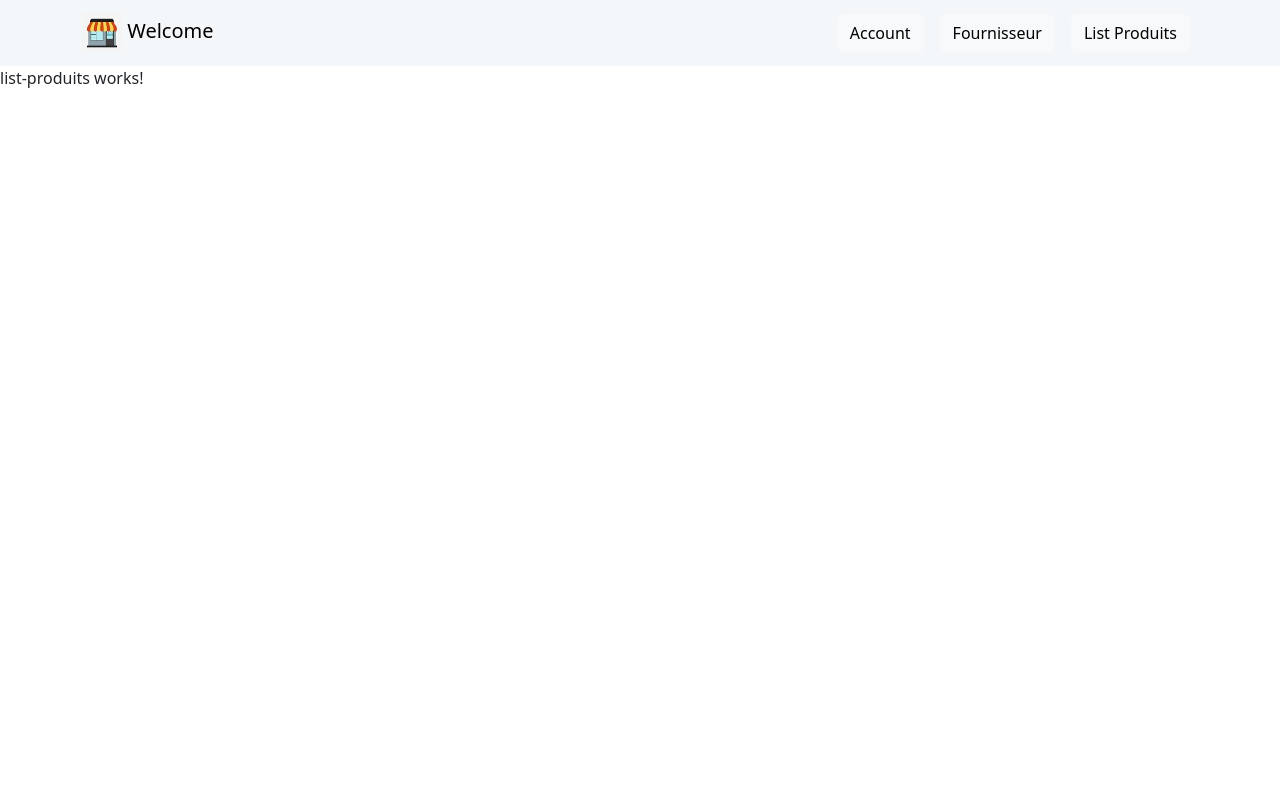
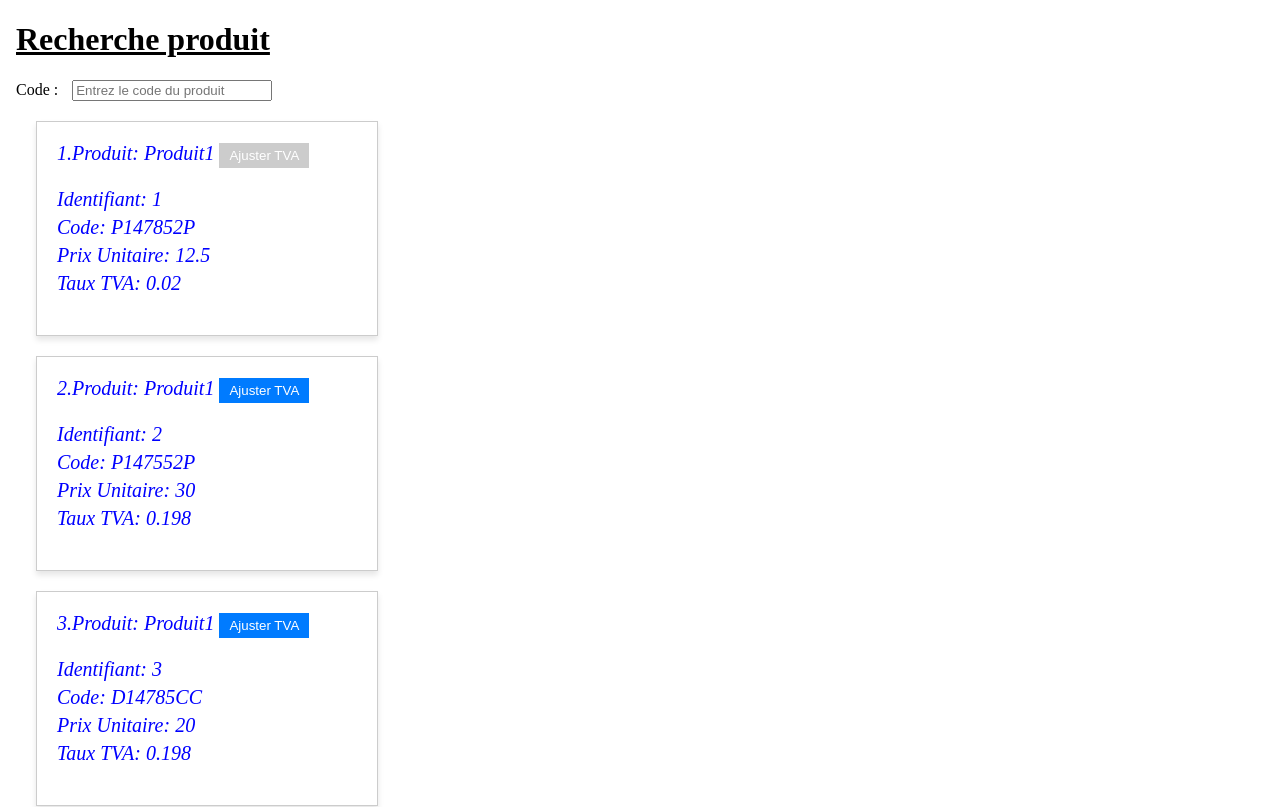
Before and after one commit to bilelZouaoui00/Angular_TWIN4, an Angular app: page /produits in a window 1280 px wide. Shown: the top 807 px of the page. Built offline with nearby package versions, Linux system fonts and the light colour scheme.

Commit message:
feat: implement ts and interface product component

```diff
--- a/src/app/list-produits/list-produits.component.css
+++ b/src/app/list-produits/list-produits.component.css
@@ -0,0 +1,50 @@
+
+      /* Style for the rectangle */
+      .rectangle {
+        border: 1px solid #ccc;
+        padding: 20px;
+        width: 300px;
+        margin: 20px;
+        box-shadow: 0 4px 6px rgba(0, 0, 0, 0.1);
+      }
+
+      /* Style for the button */
+      .rectangle button {
+        background-color: #007bff;
+        color: white;
+        border: none;
+        padding: 5px 10px;
+        cursor: pointer;
+      }
+
+      .rectangle button:disabled {
+        background-color: #ccc;
+        cursor: not-allowed;
+      }
+
+      /* Style for the list */
+      .rectangle ul {
+        list-style-type: none;
+        padding: 0;
+      }
+
+      /* Style for list items */
+      .rectangle li {
+        margin-bottom: 5px;
+      }
+
+
+
+/* // */
+.form-group {
+  margin-bottom: 10px;
+}
+
+label {
+  display: inline-block;
+  width: 150px; /* Ajustez la largeur en fonction de vos besoins */
+}
+
+input {
+  width: 200px; /* Ajustez la largeur en fonction de vos besoins */
+}
--- a/src/app/list-produits/list-produits.component.html
+++ b/src/app/list-produits/list-produits.component.html
@@ -1,2 +1,93 @@
-<app-navbar></app-navbar>
-<p>list-produits works!</p>
+<!DOCTYPE html>
+<html lang="en">
+  <head>
+    <meta charset="UTF-8" />
+    <meta name="viewport" content="width=device-width, initial-scale=1.0" />
+    <title>Product Information</title>
+    <style>
+    </style>
+  </head>
+  <body>
+    <h1><u>Recherche produit </u></h1>
+
+    Code :
+    <input
+      [(ngModel)]="codeRecherche"
+      placeholder="Entrez le code du produit"
+      type="search"
+      style="margin-left: 10px"
+    />
+    <!-- Rectangle with content -->
+    <div *ngFor="let item of items">
+      <div
+        *ngIf="item.code.includes(codeRecherche)"
+        class="rectangle"
+        [ngStyle]="{
+          color: item.prixUnitaire <= 50 ? 'blue' : 'black',
+          'font-style': item.prixUnitaire <= 50 ? 'italic' : 'normal',
+          'font-size.px': item.prixUnitaire <= 50 ? 20 : 16
+        }"
+      >
+        {{ item.idProduit }}.Produit: {{ item.libelle }}
+        <button [disabled]="item.tauxTVA == 0.02" (click)="AjusterTVA(item)">
+          Ajuster TVA
+        </button>
+        <br /><span *ngIf="item.boutonClique">TVA modifiée</span>
+
+        <ul>
+          <li [ngStyle]="">Identifiant: {{ item.idProduit }}</li>
+          <li>Code: {{ item.code }}</li>
+          <li>Prix Unitaire: {{ item.prixUnitaire }}</li>
+          <li>Taux TVA: {{ item.tauxTVA }}</li>
+        </ul>
+      </div>
+      <!-- Property binding pour manipuler la propriété style :  -->
+      <!-- <div [style.color]="produit.prixUnitaire <= 50 ? 'blue' : 'black'"
+      [style.font-style]="produit.prixUnitaire <= 50 ? 'italic' : 'normal'"
+      [style.font-size.px]="produit.prixUnitaire <= 50 ? 20 : 16"> -->
+
+      <!-- La directive ngStyle -->
+      <!-- <div [ngStyle]="{'color': produit.prixUnitaire <= 50 ? 'blue' : 'black',
+      'font-style': produit.prixUnitaire <= 50 ? 'italic' : 'normal',
+      'font-size.px': produit.prixUnitaire <= 50 ? 20 : 16}"> -->
+
+      <!-- La directive ngClass -->
+      <!-- <div [ngClass]="{'blue-text': produit.prixUnitaire <= 50,
+      'italic-text': produit.prixUnitaire <= 50,
+      'large-text': produit.prixUnitaire <= 50}"> -->
+    </div>
+    <hr />
+    <h1><u>Ajout d'un produit </u></h1>
+
+   <!-- Formulaire d'ajout de produit -->
+<form (submit)="ajouterProduit()">
+  <div class="form-group">
+    <label for="idProduit">IdProduit :</label>
+    <input type="text" id="idProduit"  />
+  </div>
+
+  <div class="form-group">
+    <label for="code">Code :</label>
+    <input type="text" id="code"  />
+  </div>
+
+  <div class="form-group">
+    <label for="libelle">Libelle :</label>
+    <input type="text" id="libelle"  />
+  </div>
+
+  <div class="form-group">
+    <label for="prixUnitaire">Prix unitaire :</label>
+    <input type="number" id="prixUnitaire"  />
+  </div>
+
+  <div class="form-group">
+    <label for="tauxTVA">Taux TVA unitaire :</label>
+    <input type="number" id="tauxTVA"  />
+  </div>
+  <button type="submit">Ajouter</button>
+</form>
+
+
+  </body>
+</html>
--- a/src/app/list-produits/list-produits.component.ts
+++ b/src/app/list-produits/list-produits.component.ts
@@ -1,10 +1,77 @@
-import { Component } from '@angular/core';
+import { Component, OnInit } from '@angular/core';
+
+import { DataService } from 'src/service/data.service';
+
 
 @Component({
   selector: 'app-list-produits',
   templateUrl: './list-produits.component.html',
   styleUrls: ['./list-produits.component.css']
 })
-export class ListProduitsComponent {
+export class ListProduitsComponent implements OnInit {
+
+
+  items: any[] = [];
+  codeRecherche: string = '';
+  categoryfilter: string = ''; // Propriété de filtre par catégorie
+  produitRecherche: any = null;
+
+    // Propriété pour stocker les détails du nouveau produit
+    nouveauProduit: any = {
+      idProduit: 0,      // Assuming idProduit is an integer
+      code: '',          // Assuming code is a string
+      libelle: '',      // Assuming libelle is a floating-point number
+      prixUnitaire: 0.0, // Assuming prixUnitaire is a floating-point number
+      tauxTVA: 0.0       // Assuming tauxTVA is a floating-point number
+    };
+
+
+
+  constructor(private dataService: DataService) { }
+
+  ngOnInit(): void {
+    this.dataService.getDataProduct().subscribe((data) => {
+      this.items = data;
+    });
+
+  }
+
+  isAdmin(item: any): boolean {
+    return item.accountCategory == 'Admin';
+  }
+
+  deleteUser(index: number): void {
+    this.items.splice(index, 1);
+  }
+
+  AjusterTVA(item: any) {
+    item.boutonClique = true;
+    item.tauxTVA=0.02;
+  }
+
+  // Méthode pour rechercher un produit par code
+  rechercherProduit() {
+    this.produitRecherche = this.items.find((item) => item.code === this.codeRecherche);
+    this.items = this.produitRecherche;
+  }
+
+  ajouterProduit() {
+    // Ajoutez le nouveau produit à la liste items
+    this.items.push(this.nouveauProduit);
+
+    // Réinitialisez le formulaire en créant un nouvel objet vide
+    this.nouveauProduit = {
+      idProduit: null,
+      code: '',
+      libelle: '',
+      prixUnitaire: null,
+      tauxTVA: null,
+    };
+  }
+
+
+
+
+
 
 }
```
